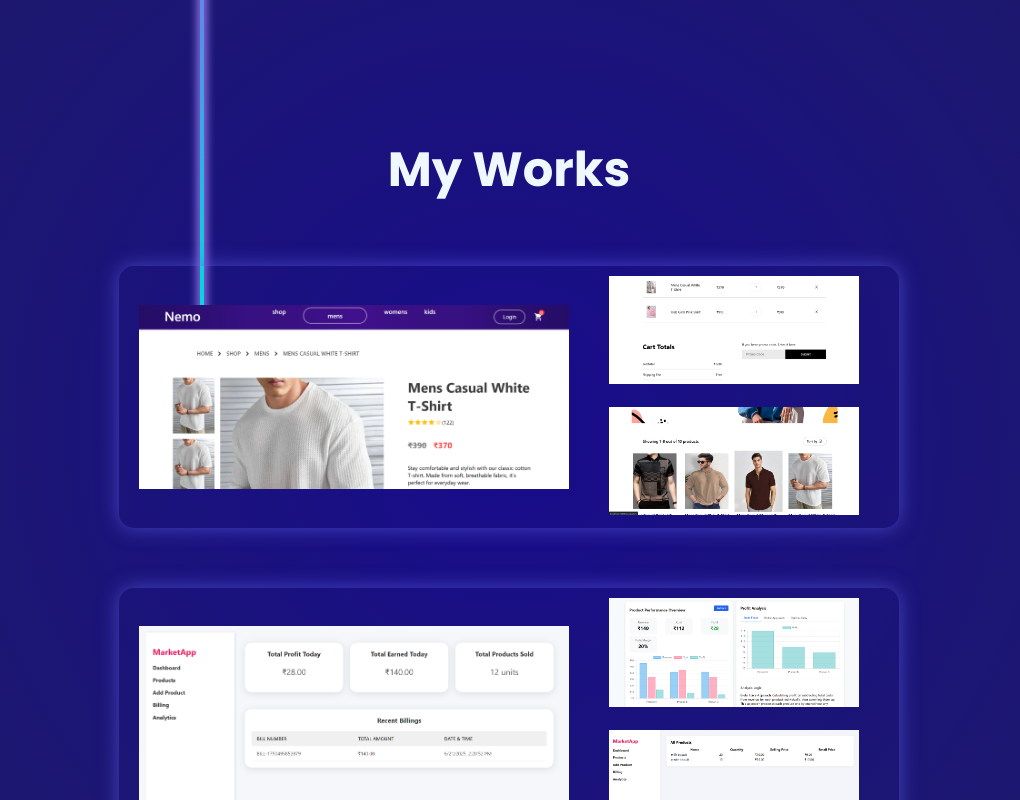
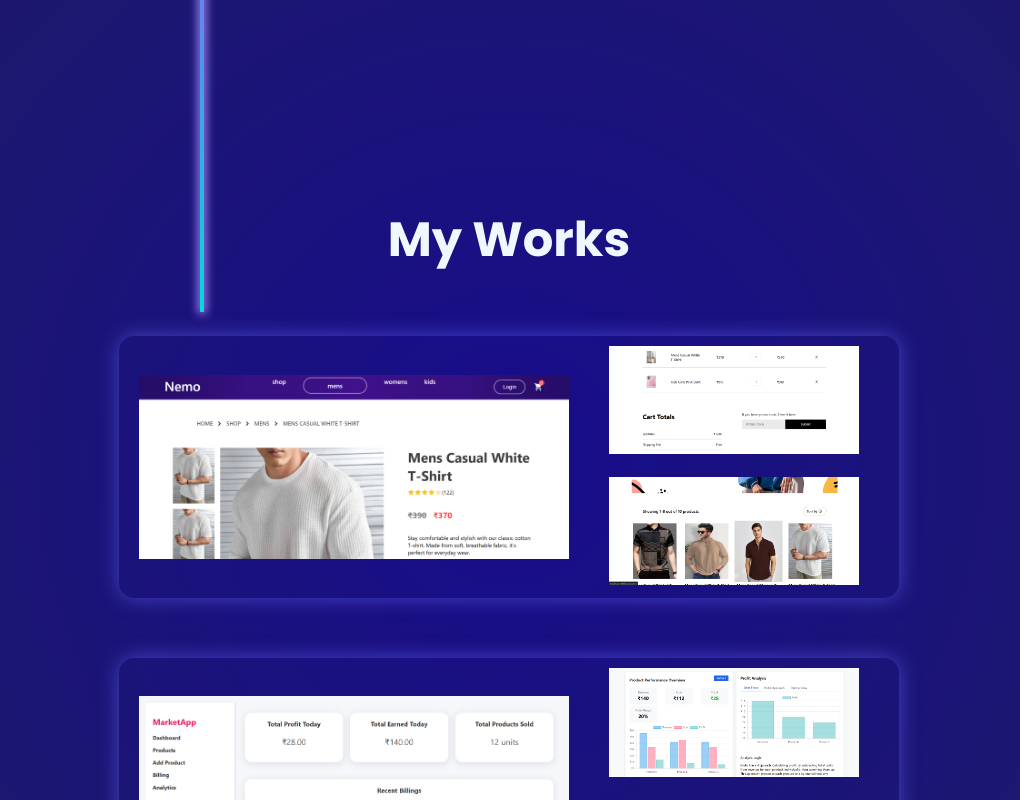
Before and after one commit to riyazahmed2144/Portfolio-React.js, a React (Create React App) app in the folder frontend/: page / in a window 1280 px wide. Shown: the part 1840-2640 px from the top of the page, without its empty margins (131-1151 px from the left). Built offline with nearby package versions, Linux system fonts and the light colour scheme.

Commit message:
updated works section

```diff
--- a/frontend/src/pages/works.css
+++ b/frontend/src/pages/works.css
@@ -1,6 +1,6 @@
 .works{
     color: aliceblue;
-    margin-top: 150px;
+    margin-top: 220px;
     text-align: center;
     font-family: "Poppins", sans-serif;
     font-size: 32px;
```
